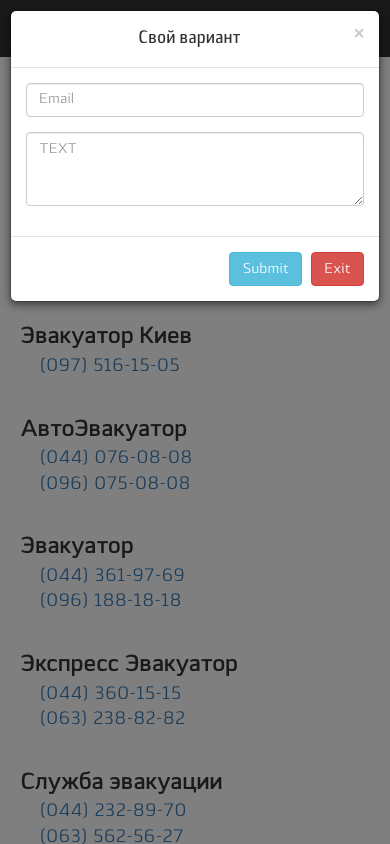
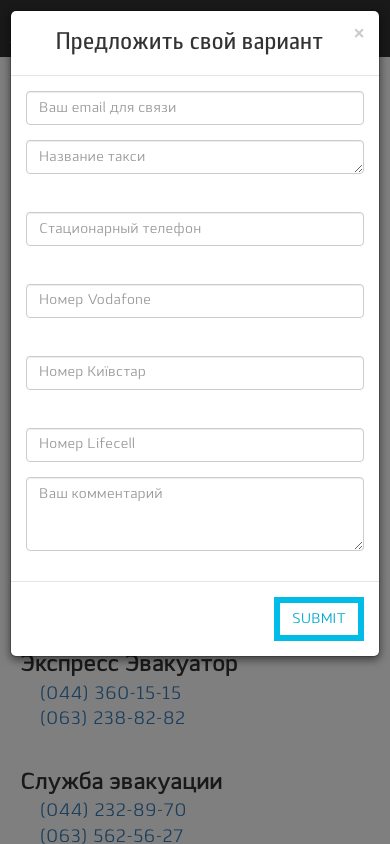
Before and after one commit to salesupcenterdev/and_qr, a PHP site: page /pages/evaq.php in a window 390 px wide, after a click on "ПРЕДЛОЖИТЬ ЕВАКУАТОР". Run offline with PHP 8.4, Linux system fonts and the light colour scheme.

Commit message:
changes modal window & add input & delete title h2 evaq & taxi & delete margin bottom footer

```diff
--- /dev/null
+++ b/addContent/evaq_title.html
@@ -0,0 +1 @@
+<h2>Все эвакуаторы Киева с вызовом к вашему местоположению</h2>
--- /dev/null
+++ b/addContent/title_taxi.html
@@ -0,0 +1 @@
+<h2>Все такси Киева с вызовом к вашему местоположению</h2>
--- a/css/style.css
+++ b/css/style.css
@@ -352,6 +352,7 @@ a.panel-toggle{
   height: 110px;
   clear:both;
   padding-top:20px;
+  margin-bottom: 0;
 }
 /* footer bootom */
 
@@ -410,7 +411,30 @@ a.panel-toggle{
 
 /* end content, visible for sm and xs screen */
 
+/*news button > title */
+.img_news > h4 {
+    height: 80px;
+}
 
+/*modal window*/
+.btn-modal {
+    color: #00a9cf;
+    text-transform: uppercase;
+    background-color: transparent;
+    border: 6px solid #00bce7;
+    -webkit-border-radius: 0px;
+    border-radius: 0px;
+}
+.btn-modal:hover {
+    color: #fff;
+    background-color: #00bce7;
+}
+.modal-phone {
+	/*width: 80%;*/
+}
+
+}
+/*end modal window*/
 
 /* PAGE CONTENT END */
 
@@ -448,6 +472,10 @@ a.panel-toggle{
 	}
 	.img_news {
 		padding-bottom: 20px;
+	}
+	/*modal window section*/
+	.section-content.section-modal {
+		padding: 0;
 	}
 
 }
--- a/pages/evaq.php
+++ b/pages/evaq.php
@@ -43,7 +43,6 @@
 				<div class="headline">
 					<div class="container">
 						<h1 class="title-start">Эвакуаторы Киева</h1>
-						<h2>Все эвакуаторы Киева с вызовом к вашему местоположению</h2>
 					</div>
 				</div>
 			</header>
@@ -206,40 +205,85 @@
 			</section>
 			<!-- /.container -->
 
-			<section class="visible-xs visible-sm section-content">
+			<section class="visible-xs visible-sm visible-md visible-lg section-content section-modal">
 				<div class="container">
 					<div class="row">
-						<div class="col-xs-12">
+						<div class="col-xs-12 col-md-12 col-lg-12">
 							<h1 class="title-start">Предложить свой вариант</h1>
 							<p class="text-content">Знаете хороших ребят, но не нашли их в нашем списке? Расскажите про них! Нажмите на кнопку “Предложить свой вариант” и мы внесем их в список.</p>
 						</div>
 						<div class="col-xs-12 text-center">
-							<button type="button" class="btn btn-xs-visible" data-toggle="modal" data-target="#modal-user-variant">Предложить такси</button>
+							<button type="button" class="btn btn-xs-visible" data-toggle="modal" data-target="#modal-user-variant">Предложить евакуатор</button>
 
 							<div class="modal fade" id="modal-user-variant">
 								<div class="modal-dialog">
 									<div class="modal-content">
 										<div class="modal-header">
 											<button class="close" type="button" data-dismiss="modal">&times;</button>
-											<h4 class="modal-title">Cвой вариант</h4>
+											<h3 class="modal-title">Предложить свой вариант</h3>
 										</div>
-										<div class="modal-body">
+																				<div class="modal-body">
 											<form class="form-horizontal">
 												<div class="form-group">
-													<div class="col-sm-10">
-														<input type="email" class="form-control" id="inputEmail" placeholder="Email">
+													<div class="col-sm-12 col-md-12">
+														<input type="email" class="form-control" id="inputEmail" name="userEmail" placeholder="Ваш email для связи">
 													</div>
 												</div>
 												<div class="form-group">
-													<div class="col-sm-10">
-														<textarea class="form-control" rows="3" placeholder="TEXT"></textarea>
+													<div class="col-sm-12 col-md-12">
+														<textarea class="form-control" rows="1" name="taxiName" placeholder="Название такси"></textarea>
 													</div>
 												</div>
+												<div class="form-group">
+													<div class="col-sm-12 col-md-12">
+														<i class="mobo-home-16 icon-phone"></i>
+														<input type="number" class="form-control modal-phone" placeholder="Стационарный телефон" name="landline">
+													</div>
+												</div>
+												<div class="form-group">
+													<div class="col-sm-12 col-md-12">
+														<i class="mobo-mts-16"></i>
+														<input type="number" class="form-control modal-phone" placeholder="Номер Vodafone" name="vodafone">
+													</div>
+												</div>
+												<div class="form-group">
+													<div class="col-sm-12 col-md-12">
+														<i class="mobo-kyivstar-16"></i>
+														<input type="number" class="form-control modal-phone" placeholder="Номер Київстар" name="kyivstar">
+													</div>
+												</div>
+												<div class="form-group">
+													<div class="col-sm-12 col-md-12">
+														<i class="mobo-lifecell-16"></i>
+														<input type="number" class="form-control modal-phone" placeholder="Номер Lifecell" name="lifecell">
+													</div>
+												</div>
+												<div class="form-group">
+													<div class="col-sm-12 col-md-12">
+														<textarea class="form-control" rows="3" name="userMessage" placeholder="Ваш комментарий"></textarea>
+													</div>
+												</div>
+
+												<!-- answer user -->
+												<div id="response" class="block_answer_user" style="display: none;">
+													<div class="error_user">
+														<div class="modal-header">
+															<button class="close" type="button" data-dismiss="modal">&times;</button>
+															<h3 class="modal-title">Возникла ошибка при отправке. Повторите попытку позже</h3>
+														</div>
+													</div>
+													<div class="success_user">
+														<div class="modal-header">
+															<button class="close" type="button" data-dismiss="modal">&times;</button>
+															<h3 class="modal-title">Ваше предложение отправлено в обработку. Спасибо</h3>
+														</div>
+													</div>
+												</div>
+												<!-- answer user -->
 											</form>
 										</div>
 										<div class="modal-footer">
-											<button class="btn btn-info" type="submit" data-dismiss="modal">Submit</button>
-											<button class="btn btn-danger" type="button" data-dismiss="modal">Exit</button>
+											<button class="btn btn-modal" type="submit" data-dismiss="modal">Submit</button>
 										</div>
 									</div>
 								</div>
```
Also changed, not shown: pages/taxi.php (+54 -10 lines).
